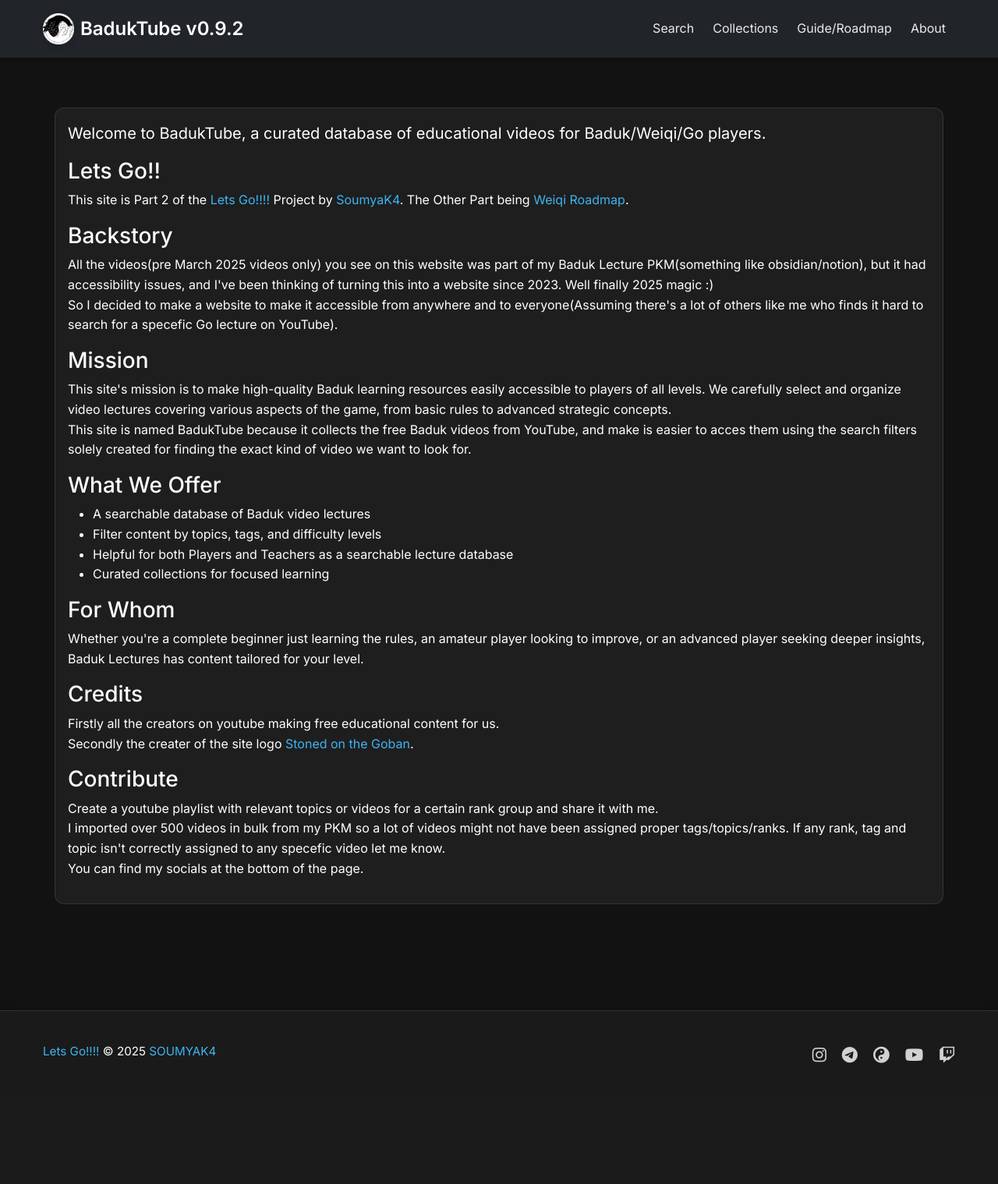
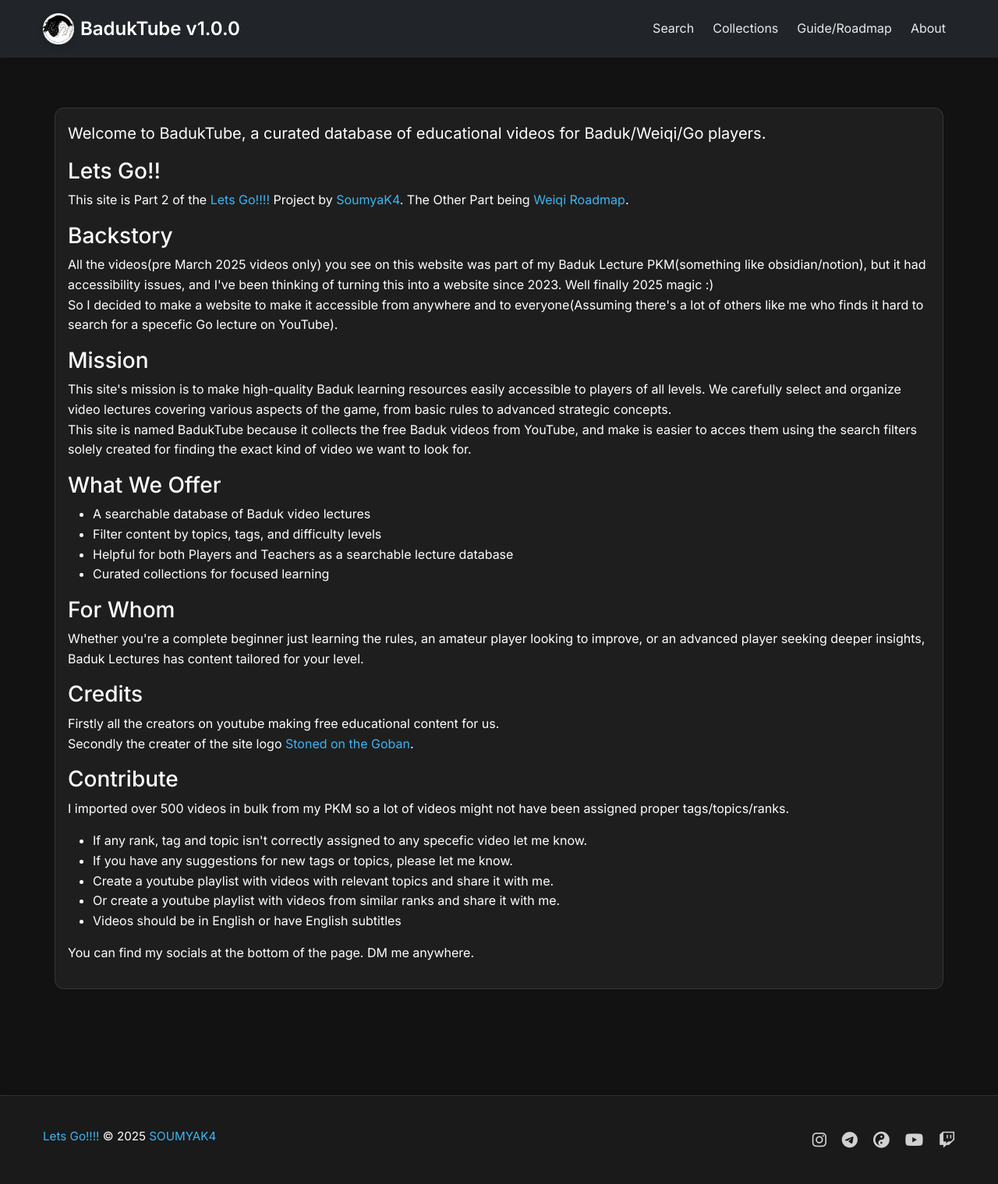
Before and after one commit to SoumyaK4/BadukTube, a Flask app: page /about in a window 1280 px wide. Shown: the whole page at 78% size. Before the commit the page ends 1364 px from the top, so only its background shows below. Run offline with Flask 3, Linux system fonts and the light colour scheme; some libraries are stand-ins or nearby versions.

Commit message:
fix: seo

```diff
--- a/templates/about.html
+++ b/templates/about.html
@@ -45,10 +45,15 @@
 
                     <h3>Contribute</h3>
                     <p>
-                        Create a youtube playlist with relevant topics or videos for a certain rank group and share it with me. <br>
                         I imported over 500 videos in bulk from my PKM so a lot of videos might not have been assigned proper tags/topics/ranks.
-                        If any rank, tag and topic isn't correctly assigned to any specefic video let me know. <br>
-                        You can find my socials at the bottom of the page.
+                        <ul>
+                            <li>If any rank, tag and topic isn't correctly assigned to any specefic video let me know.</li>
+                            <li>If you have any suggestions for new tags or topics, please let me know.</li>
+                            <li>Create a youtube playlist with videos with relevant topics and share it with me.</li>
+                            <li>Or create a youtube playlist with videos from similar ranks and share it with me.</li>
+                            <li>Videos should be in English or have English subtitles</li>
+                        </ul>
+                        You can find my socials at the bottom of the page. DM me anywhere.
                     </p>
                 </div>
             </div>
--- a/templates/base.html
+++ b/templates/base.html
@@ -4,11 +4,45 @@
     <meta charset="UTF-8">
     <meta name="viewport" content="width=device-width, initial-scale=1.0">
     <title>{% block title %}BadukTube - Free Lectures Database for Baduk/Weiqi/Go Game{% endblock %}</title>
-    <meta name="description" content="Free Lectures Database for Baduk/Weiqi/Go Game. Learn from curated video lectures on various topics and levels.">
+    <meta name="description" content="Free Lectures Database for Baduk/Weiqi/Go Game. Learn from curated video lectures on various topics and levels for players of all strengths.">
+
+    <!-- Core Web Vitals & SEO Meta Tags -->
+    <meta name="robots" content="index, follow">
+    <meta name="google" content="nositelinkssearchbox">
+    <link rel="canonical" href="{{ request.url }}">
+    <meta property="og:type" content="website">
+    <meta property="og:title" content="{% block og_title %}BadukTube - Free Lectures Database for Baduk/Weiqi/Go Game{% endblock %}">
+    <meta property="og:description" content="{% block og_description %}Free Lectures Database for Baduk/Weiqi/Go Game. Learn from curated video lectures on various topics and levels.{% endblock %}">
+    <meta property="og:image" content="{{ url_for('static', filename='images/og-image.png', _external=True) }}">
+    <meta property="og:url" content="{{ request.url }}">
+    <meta property="og:site_name" content="BadukTube">
+
+    <!-- Twitter Card data -->
+    <meta name="twitter:card" content="summary_large_image">
+    <meta name="twitter:title" content="{% block twitter_title %}BadukTube - Free Lectures Database for Baduk/Weiqi/Go Game{% endblock %}">
+    <meta name="twitter:description" content="{% block twitter_description %}Free Lectures Database for Baduk/Weiqi/Go Game. Learn from curated video lectures on various topics and levels.{% endblock %}">
+    <meta name="twitter:image" content="{{ url_for('static', filename='images/og-image.png', _external=True) }}">
+
+    <!-- Structured Data (JSON-LD) -->
+    <script type="application/ld+json">
+    {
+      "@context": "https://schema.org",
+      "@type": "WebSite",
+      "name": "BadukTube",
+      "url": "{{ request.url_root }}",
+      "description": "Free Lectures Database for Baduk/Weiqi/Go Game. Learn from curated video lectures on various topics and levels.",
+      "potentialAction": {
+        "@type": "SearchAction",
+        "target": "{{ request.url_root }}search?q={search_term}",
+        "query-input": "required name=search_term"
+      }
+    }
+    </script>
 
     <!-- PWA Meta Tags -->
     <link rel="manifest" href="{{ url_for('static', filename='manifest.json') }}">
-    <meta name="theme-color" content="#1a1a1a">
+    <meta name="theme-color" content="#1a1a1a" media="(prefers-color-scheme: dark)">
+    <meta name="theme-color" content="#ffffff" media="(prefers-color-scheme: light)">
     <meta name="mobile-web-app-capable" content="yes">
     <meta name="apple-mobile-web-app-capable" content="yes">
     <meta name="apple-mobile-web-app-status-bar-style" content="black">
@@ -23,6 +57,7 @@
     <!-- Preload critical assets -->
     <link rel="preload" href="https://fonts.googleapis.com/css2?family=Inter:wght@400;500;600&display=swap" as="style" crossorigin="anonymous">
     <link rel="preload" href="{{ url_for('static', filename='css/style.css') }}" as="style">
+    <link rel="preload" href="{{ url_for('static', filename='js/main.js') }}" as="script">
 
     <!-- CSS -->
     <link href="https://fonts.googleapis.com/css2?family=Inter:wght@400;500;600&display=swap" rel="stylesheet" crossorigin="anonymous">
@@ -38,7 +73,7 @@
     <!-- Defer non-critical CSS -->
     <link href="https://cdnjs.cloudflare.com/ajax/libs/font-awesome/6.0.0/css/all.min.css" rel="stylesheet" media="print" onload="this.media='all'" crossorigin="anonymous">
 
-    <!-- Goatcounter -->
+    <!-- Analytics with privacy-first approach -->
     <script data-goatcounter="https://baduktube.goatcounter.com/count" async src="//gc.zgo.at/count.js"></script>
 
     {% block extra_head %}{% endblock %}
@@ -49,7 +84,7 @@
         <div class="container">
             <a class="navbar-brand" href="/">
                 <img src="{{ url_for('static', filename='images/logo.webp') }}" alt="Baduk Lectures" width="40" height="40" class="d-inline-block align-top me-2">
-                BadukTube v0.9.2
+                BadukTube v1.0.0
             </a>
             <!-- Hamburger Button for Mobile -->
             <button class="hamburger-menu" type="button" aria-label="Toggle navigation">
```
Also changed, not shown: service-worker.js (+39 -10 lines), static/images/og-image.png (added).
